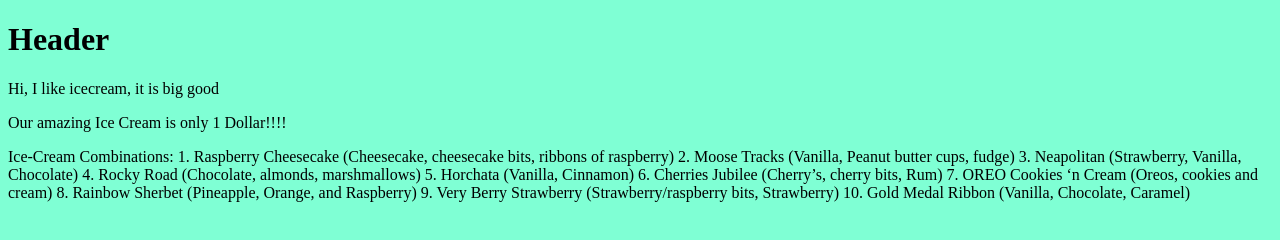
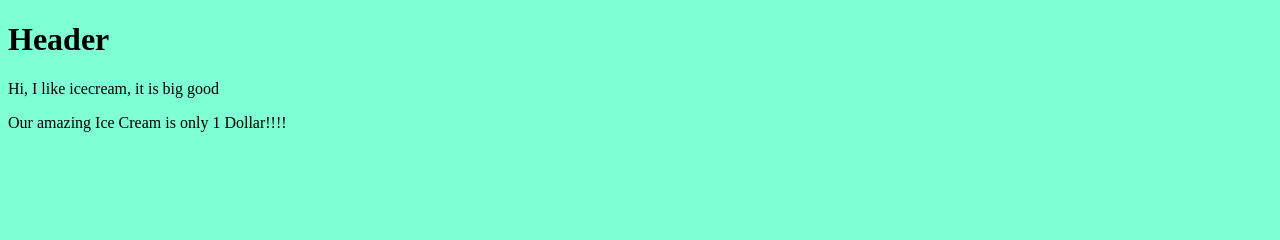
Before and after one commit to Aiden-Patterson/Technical-Teamwork-project, a plain HTML site: page index.html in a window 1280 px wide. Drawn offline with Linux system fonts and the light colour scheme.

Commit message:
made it just an icecream thing not in the html

```diff
--- a/index.html
+++ b/index.html
@@ -13,17 +13,6 @@
     <h1>Header</h1>
     <p>Hi, I like icecream, it is big good</p>
     <p>Our amazing Ice Cream is only 1 Dollar!!!!</p>
-    <p>Ice-Cream Combinations:
-        1.	Raspberry Cheesecake (Cheesecake, cheesecake bits, ribbons of raspberry)
-        2.	Moose Tracks (Vanilla, Peanut butter cups, fudge)
-        3.	Neapolitan (Strawberry, Vanilla, Chocolate)
-        4.	Rocky Road (Chocolate, almonds, marshmallows)
-        5.	Horchata (Vanilla, Cinnamon)
-        6.	Cherries Jubilee (Cherry’s, cherry bits, Rum)
-        7.	OREO Cookies ‘n Cream (Oreos, cookies and cream)
-        8.	Rainbow Sherbet (Pineapple, Orange, and Raspberry)
-        9.	Very Berry Strawberry (Strawberry/raspberry bits, Strawberry)
-        10.	Gold Medal Ribbon (Vanilla, Chocolate, Caramel)</p>
 </body>
 
 </html>
```
Also changed, not shown: 1 other file.
